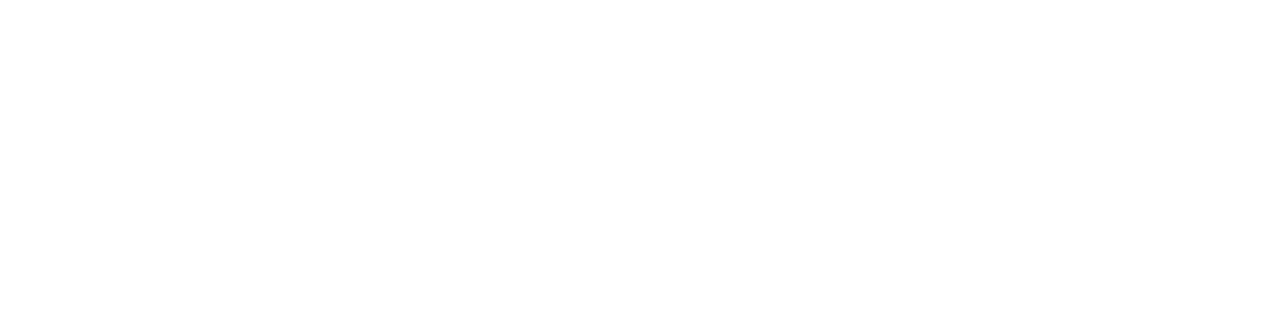
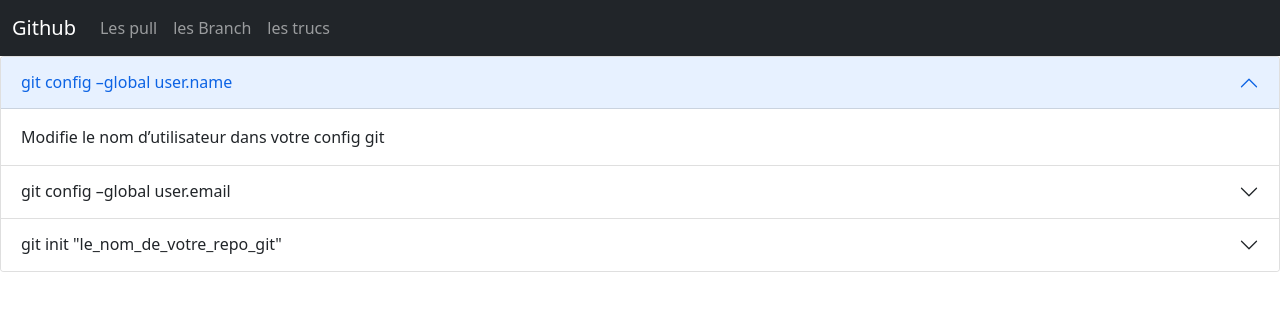
Before and after one commit to Estia-1a/repository, a plain HTML site: page index.html in a window 1280 px wide. Drawn offline with nearby package versions, Linux system fonts and the light colour scheme.

Commit message:
V1 du site

```diff
--- a/index.html
+++ b/index.html
@@ -2,10 +2,93 @@
 <html lang="fr" dir="ltr">
   <head>
     <meta charset="utf-8">
-    <title> </title>
+    <title>Github</title>
     <link href="style.css" rel="stylesheet" type="text/css">
+
+    <!-- Required meta tags -->
+     <meta charset="utf-8">
+     <meta name="viewport" content="width=device-width, initial-scale=1">
+     <link rel="stylesheet" href="https://cdn.jsdelivr.net/npm/bootstrap-icons@1.7.2/font/bootstrap-icons.css">
+     <!-- Bootstrap CSS -->
+     <link href="https://cdn.jsdelivr.net/npm/bootstrap@5.1.3/dist/css/bootstrap.min.css" rel="stylesheet" integrity="sha384-1BmE4kWBq78iYhFldvKuhfTAU6auU8tT94WrHftjDbrCEXSU1oBoqyl2QvZ6jIW3" crossorigin="anonymous">
+     <!-- Bootstrap Jquery -->
+     <script src="https://ajax.googleapis.com/ajax/libs/jquery/1.12.4/jquery.min.js"></script>
+     <!-- Bootstrap JS -->
+     <script src="https://cdn.jsdelivr.net/npm/@popperjs/core@2.10.2/dist/umd/popper.min.js" integrity="sha384-7+zCNj/IqJ95wo16oMtfsKbZ9ccEh31eOz1HGyDuCQ6wgnyJNSYdrPa03rtR1zdB" crossorigin="anonymous"></script>
+     <!-- Bootstrap ajax -->
+     <script src="https://cdnjs.cloudflare.com/ajax/libs/popper.js/1.12.9/umd/popper.min.js" integrity="sha384-ApNbgh9B+Y1QKtv3Rn7W3mgPxhU9K/ScQsAP7hUibX39j7fakFPskvXusvfa0b4Q" crossorigin="anonymous"></script>
+     <!-- Bootstrap CDN -->
+     <script src="https://maxcdn.bootstrapcdn.com/bootstrap/4.0.0/js/bootstrap.min.js" integrity="sha384-JZR6Spejh4U02d8jOt6vLEHfe/JQGiRRSQQxSfFWpi1MquVdAyjUar5+76PVCmYl" crossorigin="anonymous"></script>
+
   </head>
+
   <body>
+
+
+          <nav class="navbar navbar-expand-sm bg-dark navbar-dark">
+        <div class="container-fluid">
+          <a class="navbar-brand" href="#">Github</a>
+          <button class="navbar-toggler" type="button" data-bs-toggle="collapse" data-bs-target="#collapsibleNavbar">
+            <span class="navbar-toggler-icon"></span>
+          </button>
+          <div class="collapse navbar-collapse" id="collapsibleNavbar">
+            <ul class="navbar-nav">
+              <li class="nav-item">
+                <a class="nav-link" href="#">Les pull</a>
+              </li>
+              <li class="nav-item">
+                <a class="nav-link" href="#">les Branch</a>
+              </li>
+              <li class="nav-item">
+                <a class="nav-link" href="#">les trucs</a>
+              </li>
+            </ul>
+          </div>
+        </div>
+      </nav>
+
+
+
+      <div class="accordion" id="accordionExample">
+        <div class="accordion-item">
+          <h2 class="accordion-header" id="headingOne">
+            <button class="accordion-button" type="button" data-bs-toggle="collapse" data-bs-target="#collapseOne" aria-expanded="true" aria-controls="collapseOne">
+                git config –global user.name
+            </button>
+          </h2>
+          <div id="collapseOne" class="accordion-collapse collapse show" aria-labelledby="headingOne" data-bs-parent="#accordionExample">
+            <div class="accordion-body">
+                Modifie le nom d’utilisateur dans votre config git
+            </div>
+          </div>
+        </div>
+        <div class="accordion-item">
+          <h2 class="accordion-header" id="headingTwo">
+            <button class="accordion-button collapsed" type="button" data-bs-toggle="collapse" data-bs-target="#collapseTwo" aria-expanded="false" aria-controls="collapseTwo">
+                git config –global user.email
+            </button>
+          </h2>
+          <div id="collapseTwo" class="accordion-collapse collapse" aria-labelledby="headingTwo" data-bs-parent="#accordionExample">
+            <div class="accordion-body">
+                Modifie l’adresse email dans votre configuration git
+            </div>
+          </div>
+        </div>
+        <div class="accordion-item">
+          <h2 class="accordion-header" id="headingThree">
+            <button class="accordion-button collapsed" type="button" data-bs-toggle="collapse" data-bs-target="#collapseThree" aria-expanded="false" aria-controls="collapseThree">
+                git init "le_nom_de_votre_repo_git"
+            </button>
+          </h2>
+          <div id="collapseThree" class="accordion-collapse collapse" aria-labelledby="headingThree" data-bs-parent="#accordionExample">
+            <div class="accordion-body">
+                Initialise un nouveau repo git
+            </div>
+          </div>
+        </div>
+      </div>
+
+
 
   </body>
 </html>
```
